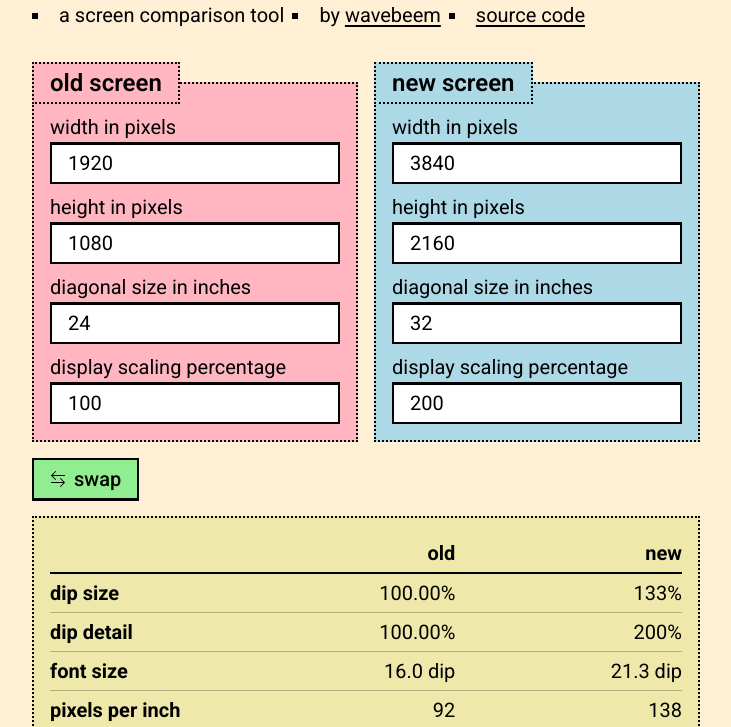
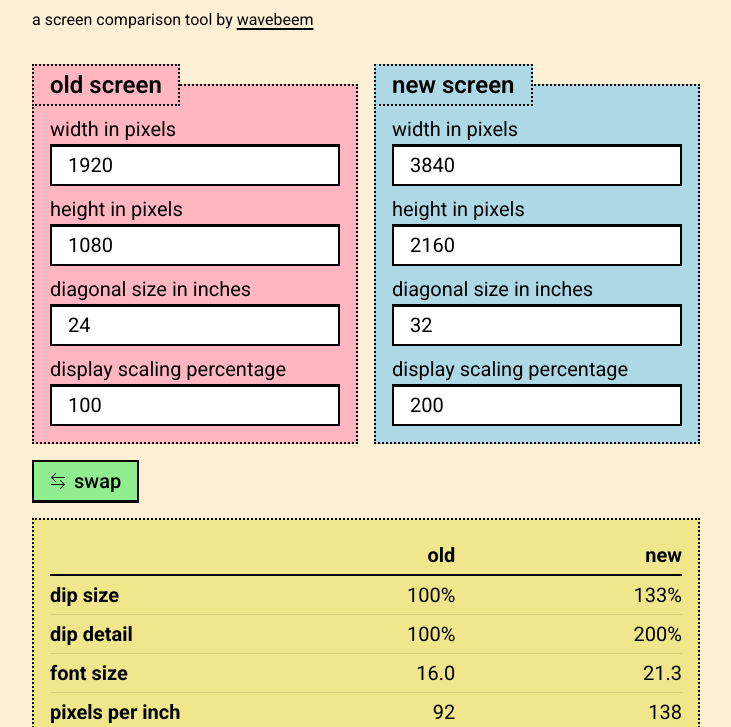
Before and after one commit to wavebeem/screeny, a website: page site/index.html in a window 1280 px wide. Shown: the part 66-793 px from the top of the page, without its empty margins (304-1035 px from the left). Drawn offline with Linux system fonts and the light colour scheme.

Commit message:
make it better

```diff
--- a/site/index.html
+++ b/site/index.html
@@ -10,11 +10,9 @@
   </head>
   <body>
     <h1>screeny</h1>
-    <ul class="inline-list">
-      <li>a screen comparison tool</li>
-      <li>by <a href="https://wavebeem.com">wavebeem</a></li>
-      <li><a href="https://github.com/wavebeem/screeny">source code</a></li>
-    </ul>
+    <p>
+      a screen comparison tool by <a href="https://wavebeem.com">wavebeem</a>
+    </p>
     <screeny-app>
       <form>
         <fieldset class="old">
@@ -85,18 +83,18 @@
             <tbody>
               <tr>
                 <th>dip size</th>
-                <td>100.00%</td>
+                <td>100%</td>
                 <td><span class="result" id="result-size">???</span>%</td>
               </tr>
               <tr>
                 <th>dip detail</th>
-                <td>100.00%</td>
+                <td>100%</td>
                 <td><span class="result" id="result-quality">???</span>%</td>
               </tr>
               <tr>
                 <th>font size</th>
-                <td>16.0 dip</td>
-                <td><span class="result" id="result-font">???</span> dip</td>
+                <td>16.0</td>
+                <td><span class="result" id="result-font">???</span></td>
               </tr>
               <tr>
                 <th>pixels per inch</th>
@@ -160,5 +158,11 @@
         </dl>
       </form>
     </screeny-app>
+    <footer>
+      <p>
+        &copy; 2025 <a href="https://wavebeem.com">wavebeem</a> &squarf;
+        <a href="https://github.com/wavebeem/screeny">source code</a>
+      </p>
+    </footer>
   </body>
 </html>
--- a/site/style.css
+++ b/site/style.css
@@ -27,7 +27,7 @@ body {
 
 body {
   font-family: "Roboto", sans-serif;
-  background: PapayaWhip;
+  background: papayawhip;
   color: black;
   padding: 16px;
   max-width: 40rem;
@@ -56,8 +56,7 @@ h1 {
   margin-bottom: 0;
   line-height: 1.25;
   background: black;
-  color: white;
-  color: PapayaWhip;
+  color: papayawhip;
   text-transform: uppercase;
   padding: 0 8px;
   max-width: max-content;
@@ -65,10 +64,11 @@ h1 {
   font-weight: 300;
 }
 
-h1 + ul {
+h1 + p {
   list-style-type: square;
-  margin-top: 0;
+  margin-top: 8px;
   margin-bottom: 32px;
+  font-size: 1rem;
 }
 
 fieldset {
@@ -116,13 +116,13 @@ output {
   display: block;
   border: 2px dotted;
   padding: 16px;
-  background: palegoldenrod;
+  background: khaki;
 }
 
 dl {
   border-radius: 0;
   margin: 0;
-  background: floralwhite;
+  background: lavender;
 
   padding: 16px;
   border: 2px dotted;
@@ -156,7 +156,7 @@ output thead tr {
 }
 
 output tbody tr:not(:last-child) {
-  border-bottom: 1px solid rgb(from currentColor r g b / 25%);
+  border-bottom: 1px solid rgb(from currentColor r g b / 10%);
 }
 
 output th {
@@ -230,21 +230,6 @@ button:active {
   grid-column: 1 / -1;
 }
 
-.inline-list {
-  padding: 0;
-  padding-left: 1em;
-}
-
-@media (width >= 40rem) {
-  .inline-list {
-    display: flex;
-    list-style-position: inside;
-    padding: 0;
-    gap: 0 8px;
-    flex-wrap: wrap;
-  }
-}
-
 :any-link {
   color: inherit;
   text-decoration-thickness: 1.5px;
```
